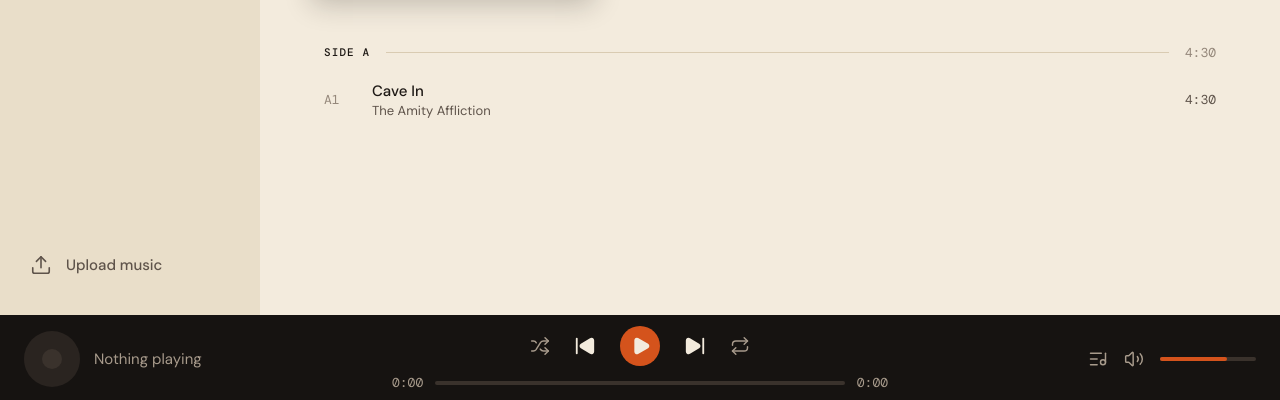
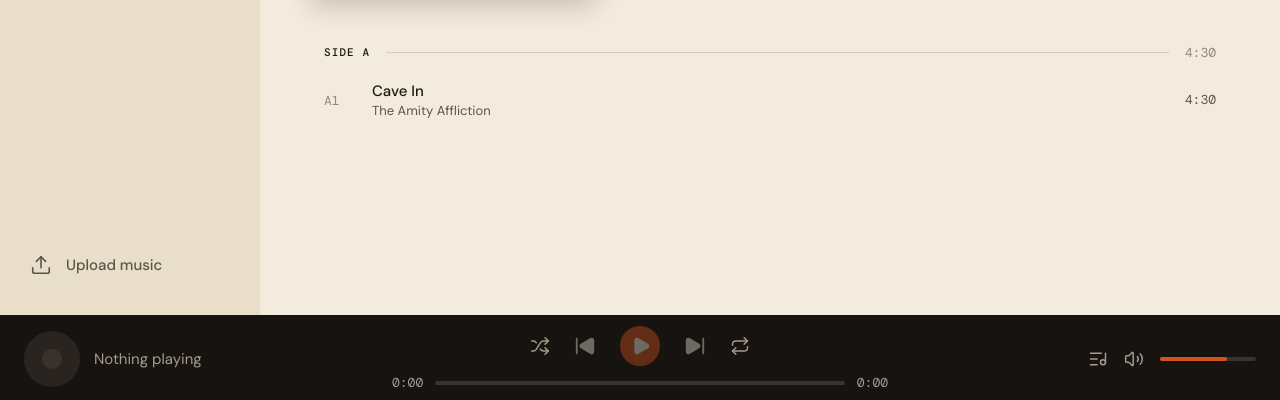
Before and after one commit to sean-birmingham/crate, a Next.js app: page /album/amity-cave-in in a window 1280 px wide. Shown: the part 397-797 px from the top of the page. Built offline with nearby package versions, Linux system fonts and the light colour scheme.

Commit message:
Refactor album and artist pages; implement TrackList and PlayButton components; enhance Player functionality

```diff
--- a/app/album/[id]/page.tsx
+++ b/app/album/[id]/page.tsx
@@ -1,10 +1,11 @@
 import Image from "next/image";
 import Link from "next/link";
 import { notFound } from "next/navigation";
-import { ChevronLeft, Heart, Play } from "lucide-react";
-import TrackRow from "@/components/TrackRow";
+import { ChevronLeft, Heart } from "lucide-react";
+import PlayButton from "@/components/PlayButton";
+import TrackList from "@/components/TrackList";
 import { getAlbum } from "@/lib/db";
-import { formatTime, totalDuration } from "@/lib/format";
+import { formatTime, plural, totalDuration } from "@/lib/format";
 
 export default async function AlbumPage({
   params,
@@ -15,30 +16,27 @@ export default async function AlbumPage({
   const album = await getAlbum(id);
   if (!album) notFound();
 
-  const artistName = album.artist.name;
-  const sides = Object.groupBy(album.tracks, (t) => t.side[0]);
-
-  const songCount = album.tracks.length;
   const minutes = Math.round(totalDuration(album.tracks) / 60);
+  const sides = Object.entries(Object.groupBy(album.tracks, (t) => t.side[0]));
 
   return (
     <div className="flex flex-col gap-10">
       <Link
         href="/"
-        className="flex items-center gap-1.5 text-body-m font-medium text-soft hover:text-ink"
+        className="flex items-center gap-1.5 self-start text-body-m font-medium text-soft hover:text-ink"
       >
         <ChevronLeft size={20} /> Back to Home
       </Link>
 
       <header className="flex items-end gap-12">
-        <div className="relative h-72.5 w-112.5 shrink-0">
+        <div className="relative h-[290px] w-[450px] shrink-0">
           <Image
             src="/vinyl.svg"
             alt=""
             width={276}
             height={276}
             unoptimized
-            className="absolute left-43.5 top-1.75"
+            className="absolute left-[174px] top-[7px]"
           />
           <Image
             src={album.cover}
@@ -46,7 +44,7 @@ export default async function AlbumPage({
             width={290}
             height={290}
             unoptimized={album.cover.endsWith(".svg")}
-            className="relative size-72.5 rounded-sm object-cover shadow-[0_12px_26px_-4px_rgb(30_25_21/0.24)]"
+            className="relative size-[290px] rounded-sm object-cover shadow-[0_12px_26px_-4px_rgb(30_25_21/0.24)]"
           />
         </div>
 
@@ -56,19 +54,19 @@ export default async function AlbumPage({
           </p>
           <h1 className="font-display text-display-xl">{album.title}</h1>
           <p className="text-body-m">
-            <span className="font-medium">{artistName}</span>
+            <Link
+              href={`/artist/${album.artist.id}`}
+              className="font-medium hover:underline"
+            >
+              {album.artist.name}
+            </Link>
             <span className="text-soft">
               {" "}
-              · {songCount} {songCount === 1 ? "song" : "songs"}, {minutes} min
+              · {plural(album.tracks.length, "song")}, {minutes} min
             </span>
           </p>
           <div className="mt-2 flex items-center gap-4">
-            <button
-              aria-label="Play"
-              className="grid size-14 place-items-center rounded-full bg-accent text-on-deck"
-            >
-              <Play size={24} fill="currentColor" className="ml-0.5" />
-            </button>
+            <PlayButton queue={album.tracks} />
             <button
               aria-label="Like album"
               className="text-soft hover:text-accent"
@@ -80,25 +78,18 @@ export default async function AlbumPage({
       </header>
 
       <section className="flex flex-col gap-2">
-        {Object.entries(sides).map(([side, tracks]) => {
-          const sideTracks = tracks!;
-          return (
+        {sides.map(([side, tracks = []]) => (
           <div key={side}>
             <div className="flex items-center gap-4 px-4 py-2">
               <h2 className="font-mono text-label uppercase">Side {side}</h2>
               <div className="h-px flex-1 bg-line" />
               <span className="font-mono text-body-s text-faint">
-                  {formatTime(totalDuration(sideTracks))}
+                {formatTime(totalDuration(tracks))}
               </span>
             </div>
-              <ol>
-                {sideTracks.map((t) => (
-                  <TrackRow key={t.id} track={t} artist={album.artist} />
+            <TrackList tracks={tracks} queue={album.tracks} />
+          </div>
         ))}
-              </ol>
-            </div>
-          );
-        })}
       </section>
     </div>
   );
--- a/app/layout.tsx
+++ b/app/layout.tsx
@@ -1,8 +1,9 @@
 import type { Metadata } from "next";
-import { Fraunces, DM_Sans, DM_Mono } from "next/font/google";
+import { DM_Mono, DM_Sans, Fraunces } from "next/font/google";
+import PlayerBar from "@/components/PlayerBar";
+import Sidebar from "@/components/Sidebar";
+import { PlayerProvider } from "@/components/player/PlayerProvider";
 import "./globals.css";
-import Sidebar from "@/components/Sidebar";
-import PlayerBar from "@/components/PlayerBar";
 
 const fraunces = Fraunces({
   subsets: ["latin"],
@@ -30,9 +31,11 @@ export default function RootLayout({
       className={`${fraunces.variable} ${dmSans.variable} ${dmMono.variable}`}
     >
       <body className="grid h-dvh grid-cols-[260px_1fr] grid-rows-[minmax(0,1fr)_88px] bg-paper text-ink antialiased">
-        <Sidebar />
-        <main className="overflow-y-auto px-12 py-10">{children}</main>
-        <PlayerBar />
+        <PlayerProvider>
+          <Sidebar />
+          <main className="overflow-y-auto px-12 py-10">{children}</main>
+          <PlayerBar />
+        </PlayerProvider>
       </body>
     </html>
   );
--- a/components/AlbumCard.tsx
+++ b/components/AlbumCard.tsx
@@ -5,7 +5,7 @@ import type { AlbumWithArtist } from "@/lib/types";
 export default function AlbumCard({ album }: { album: AlbumWithArtist }) {
   return (
     <Link href={`/album/${album.id}`} className="group flex flex-col gap-3.5">
-      <div className="relative aspect-228/196 w-full">
+      <div className="relative aspect-[228/196] w-full">
         <Image
           src="/vinyl.svg"
           alt=""
--- /dev/null
+++ b/components/PlayButton.tsx
@@ -0,0 +1,25 @@
+"use client";
+
+import { Pause, Play } from "lucide-react";
+import { usePlayer } from "./player/PlayerProvider";
+import type { PlayableTrack } from "@/lib/types";
+
+export default function PlayButton({ queue }: { queue: PlayableTrack[] }) {
+  const { current, isPlaying, play, toggle } = usePlayer();
+  const isThisQueue = queue.some((t) => t.id === current?.id);
+  const showPause = isThisQueue && isPlaying;
+
+  return (
+    <button
+      onClick={() => (isThisQueue ? toggle() : play(queue, 0))}
+      aria-label={showPause ? "Pause" : "Play"}
+      className="grid size-14 place-items-center rounded-full bg-accent text-on-deck"
+    >
+      {showPause ? (
+        <Pause size={24} fill="currentColor" />
+      ) : (
+        <Play size={24} fill="currentColor" className="ml-0.5" />
+      )}
+    </button>
+  );
+}
--- a/components/PlayerBar.tsx
+++ b/components/PlayerBar.tsx
@@ -1,26 +1,63 @@
+"use client";
+
+import Image from "next/image";
+import Link from "next/link";
 import {
+  ListMusic,
+  Pause,
+  Play,
+  Repeat,
   Shuffle,
   SkipBack,
-  Play,
   SkipForward,
-  Repeat,
-  ListMusic,
   Volume2,
 } from "lucide-react";
+import { usePlayer } from "./player/PlayerProvider";
 
 export default function PlayerBar() {
+  const { current, isPlaying, toggle, next, previous } = usePlayer();
+
   return (
     <footer className="col-span-2 flex items-center bg-deck px-6 text-on-deck">
       {/* Left: what's playing */}
-      <div className="flex flex-1 items-center gap-3.5">
-        <div className="grid size-14 place-items-center rounded-full bg-deck-raised">
-          <div className="size-5 rounded-full bg-groove" />
-        </div>
-        <p className="text-body-m text-on-deck-soft">Nothing playing</p>
+      <div className="flex min-w-0 flex-1 items-center gap-3.5">
+        {current ? (
+          <>
+            <Image
+              src={current.cover}
+              alt=""
+              width={56}
+              height={56}
+              unoptimized={current.cover?.endsWith(".svg")}
+              className="size-14 shrink-0 rounded-sm object-cover"
+            />
+            <div className="min-w-0">
+              <Link
+                href={`/album/${current.albumId}`}
+                className="block truncate text-body-m font-medium hover:underline"
+              >
+                {current.title}
+              </Link>
+              <Link
+                href={`/artist/${current.artistId}`}
+                className="block truncate text-body-s text-on-deck-soft hover:text-on-deck hover:underline"
+              >
+                {current.artistName}
+              </Link>
+            </div>
+          </>
+        ) : (
+          <>
+            <div className="grid size-14 shrink-0 place-items-center rounded-full bg-deck-raised">
+              <div className="size-5 rounded-full bg-groove" />
+            </div>
+            <p className="text-body-m text-on-deck-soft">Nothing playing</p>
+          </>
+        )}
       </div>
 
-      {/* Center: controls + progress */}
-      <div className="flex w-full max-w-140 flex-col items-center gap-2 px-8">
+      {/* Center: controls + progress (progress/seek come in step 6) */}
+      <div className="flex w-full max-w-[560px] flex-col items-center gap-2 px-8">
         <div className="flex items-center gap-6">
           <button
             aria-label="Shuffle"
@@ -28,16 +65,32 @@ export default function PlayerBar() {
           >
             <Shuffle size={20} strokeWidth={1.75} />
           </button>
-          <button aria-label="Previous" className="hover:text-accent">
+          <button
+            aria-label="Previous"
+            onClick={previous}
+            disabled={!current}
+            className="hover:text-accent disabled:opacity-40"
+          >
             <SkipBack size={22} fill="currentColor" />
           </button>
           <button
-            aria-label="Play"
-            className="grid size-10 place-items-center rounded-full bg-accent"
+            aria-label={isPlaying ? "Pause" : "Play"}
+            onClick={toggle}
+            disabled={!current}
+            className="grid size-10 place-items-center rounded-full bg-accent disabled:opacity-40"
           >
-            <Play size={20} fill="currentColor" className="ml-0.5" />
+            {isPlaying ? (
+              <Pause size={20} fill="currentColor" />
+            ) : (
+              <Play size={20} fill="currentColor" className="ml-0.5" />
+            )}
           </button>
-          <button aria-label="Next" className="hover:text-accent">
+          <button
+            aria-label="Next"
+            onClick={next}
+            disabled={!current}
+            className="hover:text-accent disabled:opacity-40"
+          >
             <SkipForward size={22} fill="currentColor" />
           </button>
           <button
@@ -56,7 +109,7 @@ export default function PlayerBar() {
         </div>
       </div>
 
-      {/* Right: queue + volume */}
+      {/* Right: queue + volume (volume comes in step 6) */}
       <div className="flex flex-1 items-center justify-end gap-4 text-on-deck-soft">
         <ListMusic size={20} strokeWidth={1.75} />
         <Volume2 size={20} strokeWidth={1.75} />
--- /dev/null
+++ b/components/TrackList.tsx
@@ -0,0 +1,33 @@
+"use client";
+
+import TrackRow from "./TrackRow";
+import { usePlayer } from "./player/PlayerProvider";
+import type { PlayableTrack } from "@/lib/types";
+
+type Props = {
+  tracks: PlayableTrack[];
+  queue?: PlayableTrack[]; // what keeps playing afterwards; defaults to the tracks shown
+};
+
+export default function TrackList({ tracks, queue = tracks }: Props) {
+  const { current, isPlaying, play } = usePlayer();
+
+  return (
+    <ol>
+      {tracks.map((track) => (
+        <TrackRow
+          key={track.id}
+          track={track}
+          isCurrent={current?.id === track.id}
+          isPlaying={isPlaying}
+          onPlay={() =>
+            play(
+              queue,
+              queue.findIndex((t) => t.id === track.id)
+            )
+          }
+        />
+      ))}
+    </ol>
+  );
+}
--- a/components/TrackRow.tsx
+++ b/components/TrackRow.tsx
@@ -1,26 +1,61 @@
 import Link from "next/link";
-import { Heart } from "lucide-react";
+import { Heart, Pause, Play } from "lucide-react";
 import { formatTime } from "@/lib/format";
-import type { Artist, Track } from "@/lib/types";
+import type { PlayableTrack } from "@/lib/types";
+
+type Props = {
+  track: PlayableTrack;
+  isCurrent: boolean;
+  isPlaying: boolean;
+  onPlay: () => void;
+};
 
 export default function TrackRow({
   track,
-  artist,
-}: {
-  track: Track;
-  artist: Artist;
-}) {
+  isCurrent,
+  isPlaying,
+  onPlay,
+}: Props) {
+  const showPause = isCurrent && isPlaying;
+
   return (
-    <li className="group grid grid-cols-[32px_1fr_auto_48px] items-center gap-4 rounded-[10px] px-4 py-2.5 hover:bg-raised">
-      <span className="font-mono text-body-s text-faint">{track.side}</span>
+    <li
+      onDoubleClick={onPlay}
+      className={`group grid grid-cols-[32px_1fr_auto_48px] items-center gap-4 rounded-[10px] px-4 py-2.5 hover:bg-raised ${
+        isCurrent ? "bg-raised" : ""
+      }`}
+    >
+      <button
+        onClick={onPlay}
+        aria-label={showPause ? `Pause ${track.title}` : `Play ${track.title}`}
+        className="text-left"
+      >
+        <span
+          className={`font-mono text-body-s group-hover:hidden ${isCurrent ? "text-accent" : "text-faint"}`}
+        >
+          {track.side}
+        </span>
+        <span className="hidden group-hover:block">
+          {showPause ? (
+            <Pause size={16} fill="currentColor" />
+          ) : (
+            <Play size={16} fill="currentColor" />
+          )}
+        </span>
+      </button>
 
       <div className="flex min-w-0 flex-col">
-        <p className="truncate text-body-m font-medium">{track.title}</p>
+        <p
+          className={`truncate text-body-m font-medium ${isCurrent ? "text-accent" : ""}`}
+        >
+          {track.title}
+        </p>
         <Link
-          href={`/artist/${artist.id}`}
+          href={`/artist/${track.artistId}`}
+          onDoubleClick={(e) => e.stopPropagation()}
           className="max-w-full self-start truncate text-body-s text-soft hover:text-ink hover:underline"
         >
-          {artist.name}
+          {track.artistName}
         </Link>
       </div>
 
--- /dev/null
+++ b/components/player/PlayerProvider.tsx
@@ -0,0 +1,76 @@
+"use client";
+
+import { createContext, useContext, useRef, useState } from "react";
+import type { PlayableTrack } from "@/lib/types";
+
+type Player = {
+  current: PlayableTrack | null;
+  isPlaying: boolean;
+  play: (queue: PlayableTrack[], startIndex?: number) => void;
+  toggle: () => void;
+  next: () => void;
+  previous: () => void;
+};
+
+const PlayerContext = createContext<Player | null>(null);
+
+export function PlayerProvider({ children }: { children: React.ReactNode }) {
+  const audioRef = useRef<HTMLAudioElement>(null);
+  const [queue, setQueue] = useState<PlayableTrack[]>([]);
+  const [index, setIndex] = useState(0);
+  const [isPlaying, setIsPlaying] = useState(false);
+  const current = queue[index] ?? null;
+
+  function load(newQueue: PlayableTrack[], newIndex: number) {
+    const audio = audioRef.current;
+    if (!audio || !newQueue[newIndex]) return;
+    setQueue(newQueue);
+    setIndex(newIndex);
+    audio.src = newQueue[newIndex].src;
+    audio.play().catch(() => {}); // ignore "interrupted" errors when skipping quickly
+  }
+
+  function toggle() {
+    const audio = audioRef.current;
+    if (!audio || !current) return;
+    if (audio.paused) audio.play().catch(() => {});
+    else audio.pause();
+  }
+
+  function play(newQueue: PlayableTrack[], startIndex = 0) {
+    // Clicking the track that's already loaded pauses or resumes it instead of restarting.
+    if (newQueue[startIndex]?.id === current?.id) toggle();
+    else load(newQueue, startIndex);
+  }
+
+  function next() {
+    load(queue, index + 1);
+  }
+
+  function previous() {
+    const audio = audioRef.current;
+    if (!audio) return;
+    // Like every music app: restart the song if it's been playing a few seconds, otherwise go back one.
+    if (audio.currentTime > 3 || index === 0) audio.currentTime = 0;
+    else load(queue, index - 1);
+  }
+
+  return (
+    <PlayerContext value={{ current, isPlaying, play, toggle, next, previous }}>
+      {children}
+      <audio
+        ref={audioRef}
+        onPlay={() => setIsPlaying(true)}
+        onPause={() => setIsPlaying(false)}
+        onEnded={next}
+      />
+    </PlayerContext>
+  );
+}
+
+export function usePlayer() {
+  const player = useContext(PlayerContext);
+  if (!player)
+    throw new Error("usePlayer must be used inside <PlayerProvider>");
+  return player;
+}
--- a/lib/db.ts
+++ b/lib/db.ts
@@ -1,11 +1,12 @@
 import { access, readFile } from "node:fs/promises";
 import path from "node:path";
-import type { Db } from "./types";
+import type { AlbumWithArtist, Db, PlayableTrack, Track } from "./types";
 
 const LOCAL_DB = path.join(process.cwd(), "data", "db.local.json");
 const PUBLIC_DB = path.join(process.cwd(), "data", "db.json");
 
 export async function readDb(): Promise<Db> {
+  // Your personal catalog when it exists (your computer), otherwise the public one (the website).
   const file = await access(LOCAL_DB).then(
     () => LOCAL_DB,
     () => PUBLIC_DB
@@ -13,7 +14,21 @@ export async function readDb(): Promise<Db> {
   return JSON.parse(await readFile(file, "utf8"));
 }
 
-export async function getAlbums() {
+// Attach what the player needs to show a track: the artist's name and the album cover.
+function toPlayable(db: Db, track: Track): PlayableTrack {
+  const artist = db.artists.find((a) => a.id === track.artistId);
+  const album = db.albums.find((a) => a.id === track.albumId);
+  return {
+    ...track,
+    artistName: artist?.name ?? "Unknown artist",
+    cover: album?.cover ?? "/vinyl.svg",
+  };
+}
+
+const bySide = (a: Track, b: Track) =>
+  a.side.localeCompare(b.side, undefined, { numeric: true });
+
+export async function getAlbums(): Promise<AlbumWithArtist[]> {
   const db = await readDb();
   return db.albums.map((album) => ({
     ...album,
@@ -26,14 +41,13 @@ export async function getAlbum(id: string) {
   const album = db.albums.find((a) => a.id === id);
   if (!album) return null;
 
-  const tracks = db.tracks
-    .filter((t) => t.albumId === album.id)
-    .sort((a, b) => a.side.localeCompare(b.side, undefined, { numeric: true }));
-
   return {
     ...album,
     artist: db.artists.find((a) => a.id === album.artistId)!,
-    tracks,
+    tracks: db.tracks
+      .filter((t) => t.albumId === id)
+      .sort(bySide)
+      .map((t) => toPlayable(db, t)),
   };
 }
 
@@ -47,6 +61,8 @@ export async function getArtist(id: string) {
     albums: db.albums
       .filter((a) => a.artistId === id)
       .map((album) => ({ ...album, artist })),
-    tracks: db.tracks.filter((t) => t.artistId === id),
+    tracks: db.tracks
+      .filter((t) => t.artistId === id)
+      .map((t) => toPlayable(db, t)),
   };
 }
--- a/lib/format.ts
+++ b/lib/format.ts
@@ -6,3 +6,7 @@ export function formatTime(seconds: number) {
 export function totalDuration(tracks: { duration: number }[]) {
   return tracks.reduce((sum, t) => sum + t.duration, 0);
 }
+
+export function plural(count: number, word: string) {
+  return `${count} ${word}${count === 1 ? "" : "s"}`;
+}
--- a/lib/types.ts
+++ b/lib/types.ts
@@ -1,4 +1,5 @@
 export type Artist = { id: string; name: string };
+
 export type Album = {
   id: string;
   title: string;
@@ -6,16 +7,19 @@ export type Album = {
   year: number;
   cover: string;
 };
+
 export type Track = {
   id: string;
   title: string;
   albumId: string;
   artistId: string;
-  side: string;
-  duration: number;
+  side: string; // "A1", "B2"
+  duration: number; // seconds
   src: string;
 };
+
 export type Playlist = { id: string; name: string; trackIds: string[] };
+
 export type Db = {
   artists: Artist[];
   albums: Album[];
@@ -25,3 +29,5 @@ export type Db = {
 };
 
 export type AlbumWithArtist = Album & { artist: Artist };
+
+export type PlayableTrack = Track & { artistName: string; cover: string };
```
Also changed, not shown: app/artist/[id]/page.tsx (+2 -6 lines). Lines whose indentation alone changed are shown as unchanged.
